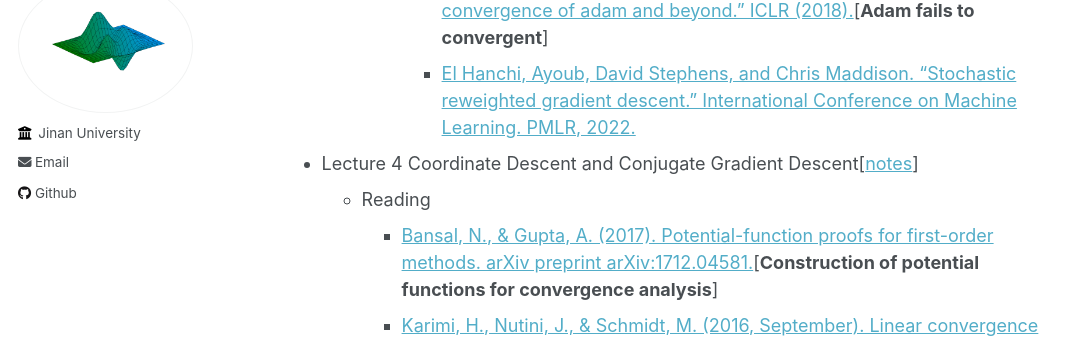
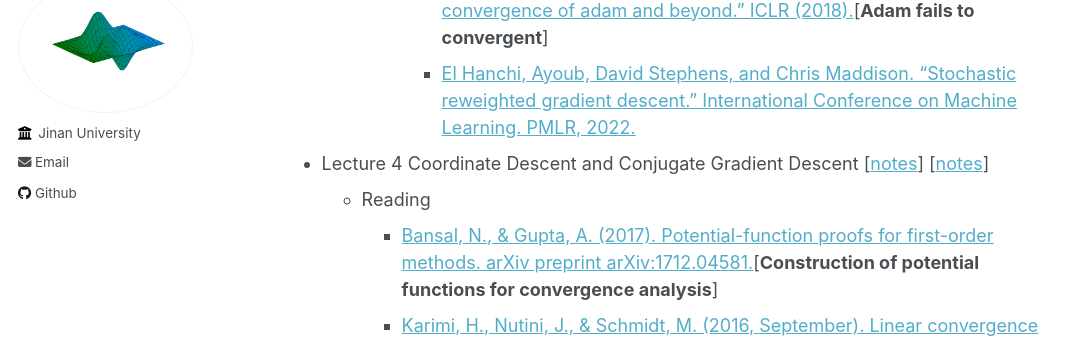
Before and after one commit to wangyuanhao/optimization_method_course_webpage, a Jekyll site: the page built from _pages/about.md, in a window 1280 px wide and 900 px high, scrolled down 1996 px. Shown: the part 107-450 px from the top of the window, without its empty margins (0-1083 px from the left). Built offline with Jekyll 4.4.1, drawn with Linux system fonts in a browser that asks for light colours.

Commit message:
update lecture 5

```diff
--- a/_pages/about.md
+++ b/_pages/about.md
@@ -59,7 +59,7 @@ The materials are collected and reorganized mainly from:
       * [Loshchilov, Ilya, and Frank Hutter. "Decoupled weight decay regularization." ICLR (2019).](https://arxiv.org/abs/1711.05101)[**AdamW**]
       * [Reddi, Sashank J., Satyen Kale, and Sanjiv Kumar. "On the convergence of adam and beyond." ICLR (2018).](https://arxiv.org/pdf/1904.09237)[**Adam fails to convergent**]
       * [El Hanchi, Ayoub, David Stephens, and Chris Maddison. "Stochastic reweighted gradient descent." International Conference on Machine Learning. PMLR, 2022.](https://proceedings.mlr.press/v162/hanchi22a/hanchi22a.pdf)
-* Lecture 4 Coordinate Descent and Conjugate Gradient Descent[[notes](../notes/lecture4.pdf)]
+* Lecture 4 Coordinate Descent and Conjugate Gradient Descent [[notes](../notes/lecture4.pdf)]  [[notes](../notes/lecture5.pdf)]
     * Reading
       * [Bansal, N., & Gupta, A. (2017). Potential-function proofs for first-order methods. arXiv preprint arXiv:1712.04581.](https://arxiv.org/pdf/1712.04581)[**Construction of potential functions for convergence analysis**]
       * [Karimi, H., Nutini, J., & Schmidt, M. (2016, September). Linear convergence of gradient and proximal-gradient methods under the polyak-łojasiewicz condition. In Joint European conference on machine learning and knowledge discovery in databases (pp. 795-811). Cham: Springer International Publishing.](https://arxiv.org/pdf/1608.04636)[**PL inequality for convergence analysis of gradient descent**]
```
Also changed, not shown: 2 other files.
